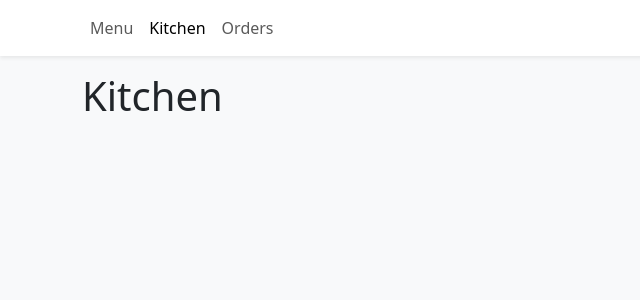
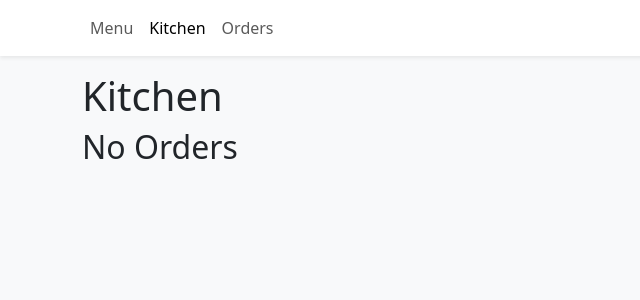
Before and after one commit to KayTee1/Restaurant-Simulation, a React (Vite) app: page /kitchen in a window 1280 px wide. Shown: the top 300 px of the page, without its empty margins (0-640 px from the left). Built offline with nearby package versions, Linux system fonts and the light colour scheme; data requests are answered from the project's data file.

Commit message:
started working on kitchen page

```diff
--- /dev/null
+++ b/frontend/src/components/OrderCard.tsx
@@ -0,0 +1,30 @@
+import React, { useState } from "react";
+import { MenuItem } from "../../models/models";
+import { Button, Card } from "react-bootstrap";
+
+interface Props {
+  menuItem: MenuItem;
+  setMenu?: React.Dispatch<React.SetStateAction<MenuItem[]>>;
+}
+
+const OrderCard: React.FC<Props> = ({ menuItem }: Props) => {
+  const { id, name, imgUrl} = menuItem;
+
+  return (
+    <Card className="h-100">
+      <Card.Img
+        variant="top"
+        src={imgUrl}
+        height="200px"
+        style={{ objectFit: "cover" }}
+      ></Card.Img>
+      <Card.Body className="d-flex flex-column">
+        <Card.Title className="d-flex justify-content-between align-items-baseline mb-4">
+          <span className="fs-2">{name}</span>
+        </Card.Title>
+      </Card.Body>
+    </Card>
+  );
+};
+
+export default OrderCard;
--- a/frontend/src/pages/Kitchen.tsx
+++ b/frontend/src/pages/Kitchen.tsx
@@ -1,9 +1,34 @@
-import React from 'react'
+import React, { useEffect, useState } from "react";
+import axios from "axios";
+import OrderCard from "../components/OrderCard";
+
 
 const Kitchen = () => {
+  const [isEmpty, setIsEmpty] = useState(true);
+  const [orderedItems, setOrderedItems] = useState([]);
+
+  useEffect(() => {
+    axios.get("http://localhost:3001/orders").then((response) => {
+      const orders = response.data;
+      orders.length === 0 ? setIsEmpty(true) : setIsEmpty(false);
+      setOrderedItems(orders);
+    });
+  }, []);
+
   return (
-    <h1>Kitchen</h1>
-  )
-}
+    <>
+      <h1>Kitchen</h1>
 
-export default Kitchen
+      {isEmpty === true ? (
+        <h2>No Orders</h2>
+      ) : (
+        <>
+          <h2> Orders: </h2>
+          <OrderCard orderedItems={orderedItems} />
+        </>
+      )}
+    </>
+  );
+};
+
+export default Kitchen;
```
